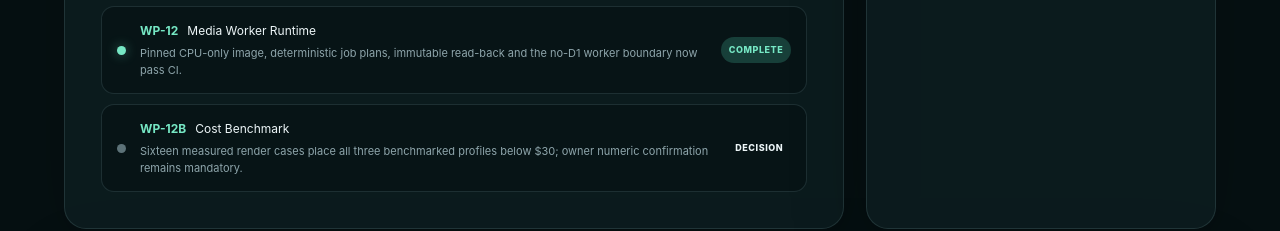
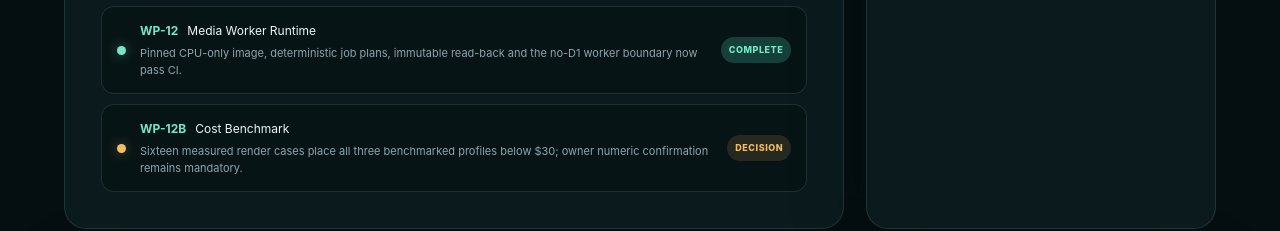
Before and after one commit to HungQuach301/youtube-ai-factory-v2, a Next.js app in the folder sites/control-plane/: page / in a window 1280 px wide. Shown: the part 2093-2324 px from the top of the page. Built offline with nearby package versions, Linux system fonts and the light colour scheme.

Commit message:
site: sync WP-12B checkpoint app/globals.css

```diff
--- a/sites/control-plane/app/globals.css
+++ b/sites/control-plane/app/globals.css
@@ -148,6 +148,7 @@ h2 { font-size: clamp(20px, 2.1vw, 28px); letter-spacing: -.025em; margin: 0; }
 .work-state.complete { background: var(--mint); box-shadow: 0 0 12px rgba(118, 231, 196, .45); }
 .work-state.next { background: var(--blue); box-shadow: 0 0 12px rgba(121, 184, 255, .4); }
 .work-state.blocked { background: var(--amber); box-shadow: 0 0 12px rgba(243, 188, 101, .4); }
+.work-state.decision { background: var(--amber); box-shadow: 0 0 12px rgba(243, 188, 101, .4); }
 .work-copy p { display: flex; flex-wrap: wrap; font-size: 12px; gap: 9px; margin: 0; }
 .work-copy b { color: var(--mint); }
 .work-copy small { color: var(--muted); display: block; font-size: 11px; line-height: 1.5; margin-top: 5px; }
@@ -155,6 +156,7 @@ h2 { font-size: clamp(20px, 2.1vw, 28px); letter-spacing: -.025em; margin: 0; }
 .work-item em.complete { background: var(--mint-deep); color: var(--mint); }
 .work-item em.next { background: rgba(121, 184, 255, .13); color: var(--blue); }
 .work-item em.blocked { background: rgba(243, 188, 101, .13); color: var(--amber); }
+.work-item em.decision { background: rgba(243, 188, 101, .13); color: var(--amber); }
 .safety-list { list-style: none; margin: 24px 0 0; padding: 0; }
 .safety-list li { align-items: center; border-top: 1px solid var(--line); display: flex; justify-content: space-between; padding: 15px 0; }
 .safety-list span { color: var(--muted); font-size: 12px; }
```
